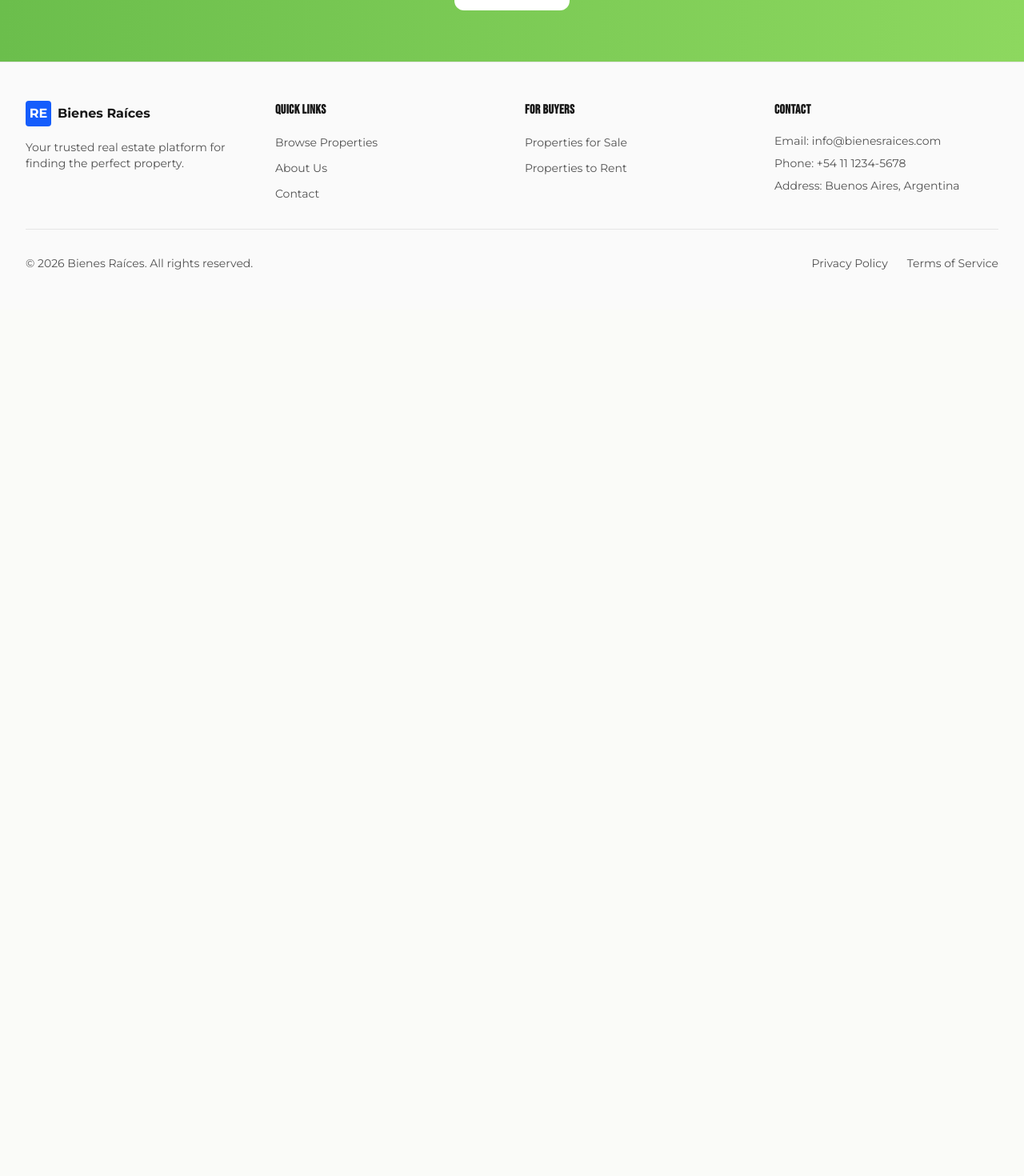
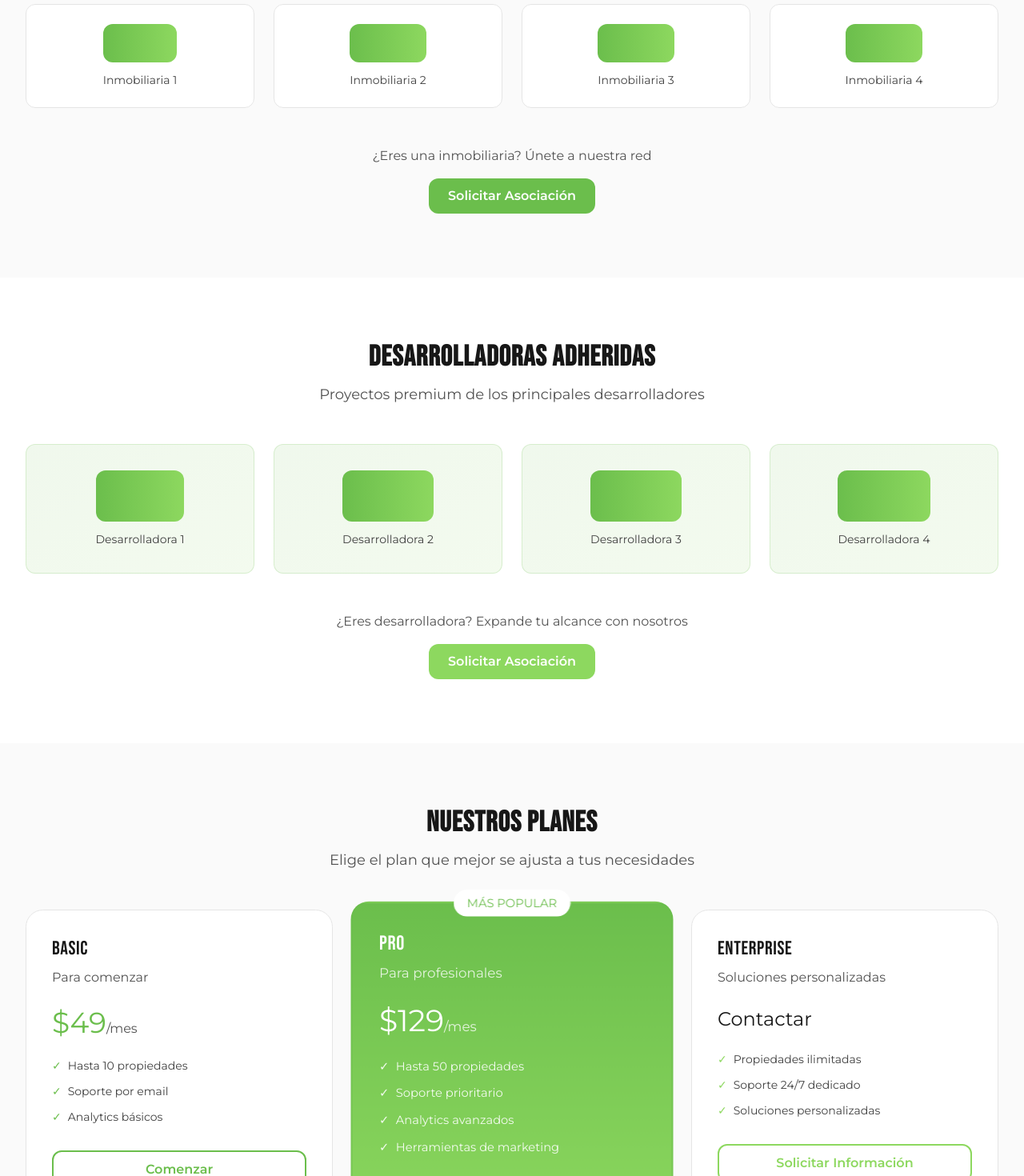
Before and after one commit to Lichando/greenhouse-v7, a Next.js app: page / in a window 1280 px wide. Shown: the part 1625-3095 px from the top of the page at 80% size. Before the commit the page ends 2012 px from the top, so only its background shows below. Built offline with nearby package versions, Linux system fonts and the light colour scheme; no server answers.

Commit message:
feat: add partners and developers sections with pricing plans

```diff
--- a/app/page.tsx
+++ b/app/page.tsx
@@ -120,6 +120,173 @@ export default function HomePage() {
         </div>
       </section>
 
+      {/* Partners Section - Inmobiliarias */}
+      <section className="fade-in-up px-4 py-20 sm:px-6 lg:px-8 bg-neutral-50 dark:bg-neutral-950/50">
+        <div className="mx-auto max-w-7xl">
+          <div className="fade-in-up text-center mb-12">
+            <h2 className="font-bebas text-4xl font-bold text-neutral-900 dark:text-white">
+              Inmobiliarias Adheridas
+            </h2>
+            <p className="fade-in-up-1 mt-3 text-lg text-neutral-600 dark:text-neutral-400">
+              Confían en nosotros las mejores inmobiliarias de Argentina
+            </p>
+          </div>
+
+          <div className="fade-in-up-2 grid grid-cols-2 md:grid-cols-4 gap-6">
+            {[1, 2, 3, 4].map((i) => (
+              <div key={i} className="bg-white dark:bg-neutral-900 rounded-lg p-6 flex items-center justify-center border border-neutral-200 dark:border-neutral-800 hover:shadow-lg transition-all hover:scale-105">
+                <div className="text-center">
+                  <div className="h-12 bg-gradient-to-r from-primary to-accent rounded-lg mb-3" />
+                  <p className="text-sm font-montserrat text-neutral-700 dark:text-neutral-300">Inmobiliaria {i}</p>
+                </div>
+              </div>
+            ))}
+          </div>
+
+          <div className="fade-in-up-3 mt-12 text-center">
+            <p className="text-neutral-600 dark:text-neutral-400 font-montserrat mb-4">
+              ¿Eres una inmobiliaria? Únete a nuestra red
+            </p>
+            <Link
+              href="/contact"
+              className="inline-block px-6 py-2.5 bg-primary hover:bg-primary/90 text-white font-montserrat font-semibold rounded-lg transition-all"
+            >
+              Solicitar Asociación
+            </Link>
+          </div>
+        </div>
+      </section>
+
+      {/* Developers Section */}
+      <section className="fade-in-up-1 px-4 py-20 sm:px-6 lg:px-8">
+        <div className="mx-auto max-w-7xl">
+          <div className="fade-in-up text-center mb-12">
+            <h2 className="font-bebas text-4xl font-bold text-neutral-900 dark:text-white">
+              Desarrolladoras Adheridas
+            </h2>
+            <p className="fade-in-up-1 mt-3 text-lg text-neutral-600 dark:text-neutral-400">
+              Proyectos premium de los principales desarrolladores
+            </p>
+          </div>
+
+          <div className="fade-in-up-2 grid grid-cols-2 md:grid-cols-4 gap-6">
+            {[1, 2, 3, 4].map((i) => (
+              <div key={i} className="bg-gradient-to-br from-primary/10 to-accent/10 dark:from-primary/20 dark:to-accent/20 rounded-lg p-8 flex items-center justify-center border border-primary/20 dark:border-primary/30 hover:shadow-lg transition-all hover:scale-105">
+                <div className="text-center">
+                  <div className="h-16 bg-gradient-to-r from-primary to-accent rounded-lg mb-3" />
+                  <p className="text-sm font-montserrat text-neutral-700 dark:text-neutral-300">Desarrolladora {i}</p>
+                </div>
+              </div>
+            ))}
+          </div>
+
+          <div className="fade-in-up-3 mt-12 text-center">
+            <p className="text-neutral-600 dark:text-neutral-400 font-montserrat mb-4">
+              ¿Eres desarrolladora? Expande tu alcance con nosotros
+            </p>
+            <Link
+              href="/contact"
+              className="inline-block px-6 py-2.5 bg-accent hover:bg-accent/90 text-white font-montserrat font-semibold rounded-lg transition-all"
+            >
+              Solicitar Asociación
+            </Link>
+          </div>
+        </div>
+      </section>
+
+      {/* Pricing Plans Section */}
+      <section className="fade-in-up-2 px-4 py-20 sm:px-6 lg:px-8 bg-neutral-50 dark:bg-neutral-950/50">
+        <div className="mx-auto max-w-7xl">
+          <div className="fade-in-up text-center mb-12">
+            <h2 className="font-bebas text-4xl font-bold text-neutral-900 dark:text-white">
+              Nuestros Planes
+            </h2>
+            <p className="fade-in-up-1 mt-3 text-lg text-neutral-600 dark:text-neutral-400">
+              Elige el plan que mejor se ajusta a tus necesidades
+            </p>
+          </div>
+
+          <div className="fade-in-up-2 grid grid-cols-1 md:grid-cols-3 gap-8">
+            {/* Plan Basic */}
+            <div className="bg-white dark:bg-neutral-900 rounded-2xl p-8 border border-neutral-200 dark:border-neutral-800 hover:shadow-xl transition-all hover:scale-105">
+              <h3 className="font-bebas text-2xl text-neutral-900 dark:text-white mb-2">BASIC</h3>
+              <p className="text-neutral-600 dark:text-neutral-400 font-montserrat mb-6">Para comenzar</p>
+              <div className="mb-6">
+                <span className="font-bebas text-4xl text-primary">$49</span>
+                <span className="text-neutral-600 dark:text-neutral-400">/mes</span>
+              </div>
+              <ul className="space-y-3 mb-8 font-montserrat text-sm text-neutral-700 dark:text-neutral-300">
+                <li className="flex gap-2">
+                  <span className="text-primary">✓</span> Hasta 10 propiedades
+                </li>
+                <li className="flex gap-2">
+                  <span className="text-primary">✓</span> Soporte por email
+                </li>
+                <li className="flex gap-2">
+                  <span className="text-primary">✓</span> Analytics básicos
+                </li>
+              </ul>
+              <Link href="/contact" className="w-full block text-center px-4 py-2.5 border-2 border-primary text-primary hover:bg-primary hover:text-white font-montserrat font-semibold rounded-lg transition-all">
+                Comenzar
+              </Link>
+            </div>
+
+            {/* Plan Pro - Destacado */}
+            <div className="bg-gradient-to-b from-primary to-accent rounded-2xl p-8 border-2 border-primary/50 hover:shadow-2xl transition-all hover:scale-105 relative md:scale-105">
+              <div className="absolute -top-4 left-1/2 -translate-x-1/2 bg-white dark:bg-neutral-950 px-4 py-1 rounded-full">
+                <span className="font-bebas text-sm text-primary">MÁS POPULAR</span>
+              </div>
+              <h3 className="font-bebas text-2xl text-white mb-2">PRO</h3>
+              <p className="text-white/80 font-montserrat mb-6">Para profesionales</p>
+              <div className="mb-6">
+                <span className="font-bebas text-4xl text-white">$129</span>
+                <span className="text-white/80">/mes</span>
+              </div>
+              <ul className="space-y-3 mb-8 font-montserrat text-sm text-white/90">
+                <li className="flex gap-2">
+                  <span>✓</span> Hasta 50 propiedades
+                </li>
+                <li className="flex gap-2">
+                  <span>✓</span> Soporte prioritario
+                </li>
+                <li className="flex gap-2">
+                  <span>✓</span> Analytics avanzados
+                </li>
+                <li className="flex gap-2">
+                  <span>✓</span> Herramientas de marketing
+                </li>
+              </ul>
+              <Link href="/contact" className="w-full block text-center px-4 py-2.5 bg-white text-primary hover:bg-neutral-100 font-montserrat font-semibold rounded-lg transition-all">
+                Comenzar Ahora
+              </Link>
+            </div>
+
+            {/* Plan Enterprise */}
+            <div className="bg-white dark:bg-neutral-900 rounded-2xl p-8 border border-neutral-200 dark:border-neutral-800 hover:shadow-xl transition-all hover:scale-105">
+              <h3 className="font-bebas text-2xl text-neutral-900 dark:text-white mb-2">ENTERPRISE</h3>
+              <p className="text-neutral-600 dark:text-neutral-400 font-montserrat mb-6">Soluciones personalizadas</p>
+              <div className="mb-6">
+                <span className="font-bebas text-2xl text-neutral-900 dark:text-white">Contactar</span>
+              </div>
+              <ul className="space-y-3 mb-8 font-montserrat text-sm text-neutral-700 dark:text-neutral-300">
+                <li className="flex gap-2">
+                  <span className="text-accent">✓</span> Propiedades ilimitadas
+                </li>
+                <li className="flex gap-2">
+                  <span className="text-accent">✓</span> Soporte 24/7 dedicado
+                </li>
+                <li className="flex gap-2">
+                  <span className="text-accent">✓</span> Soluciones personalizadas
+                </li>
+              </ul>
+              <Link href="/contact" className="w-full block text-center px-4 py-2.5 border-2 border-accent text-accent hover:bg-accent hover:text-white font-montserrat font-semibold rounded-lg transition-all">
+                Solicitar Información
+              </Link>
+            </div>
+          </div>
+        </div>
+      </section>
+
       {/* CTA Section */}
       <section className="fade-in-up-3 bg-gradient-to-r from-primary to-accent px-4 py-16 sm:px-6 lg:px-8">
         <div className="mx-auto max-w-3xl text-center">
```
